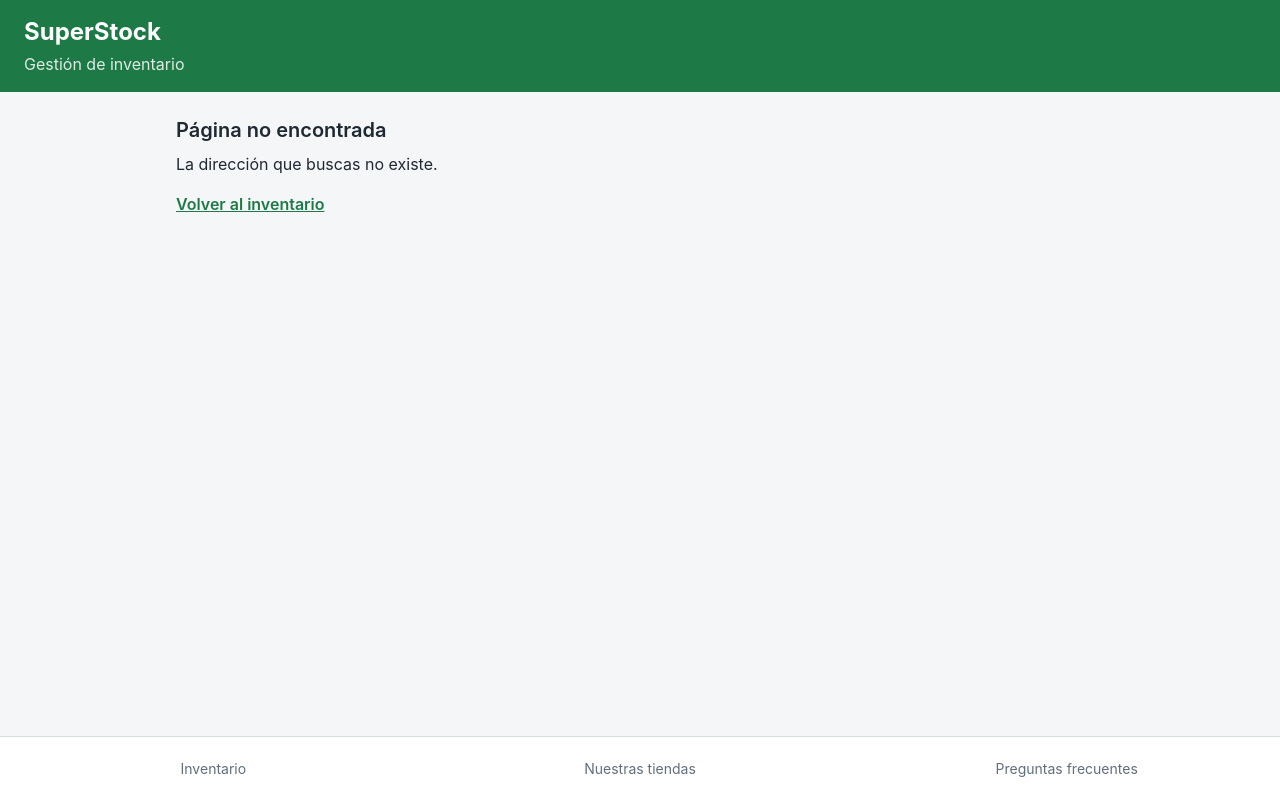
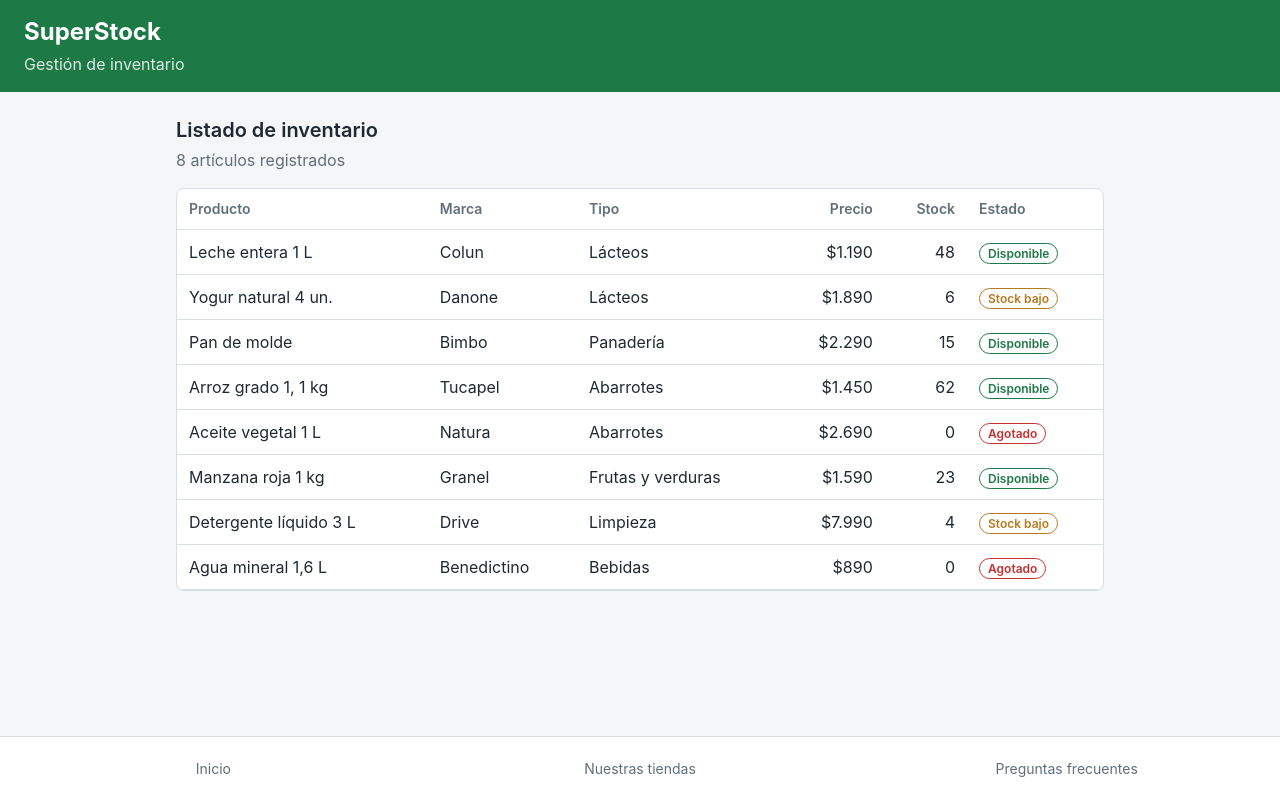
Before and after one commit to dcruz-00/supermercado-diego-cruz-PFY2202, a React (Vite) app: page /inventario in a window 1280 px wide. Built offline with nearby package versions, Linux system fonts and the light colour scheme.

Commit message:
agregar página con el listado del inventario en una tabla

```diff
--- a/src/App.jsx
+++ b/src/App.jsx
@@ -1,6 +1,7 @@
 import { Routes, Route } from 'react-router-dom'
 import MenuInferior from './components/MenuInferior.jsx'
 import Inicio from './pages/Inicio.jsx'
+import ListadoInventario from './pages/ListadoInventario.jsx'
 import NuestrasTiendas from './pages/NuestrasTiendas.jsx'
 import PreguntasFrecuentes from './pages/PreguntasFrecuentes.jsx'
 import NoEncontrado from './pages/NoEncontrado.jsx'
@@ -17,6 +18,7 @@ function App() {
       <main className="mx-auto max-w-240 px-4 pt-6 pb-22">
         <Routes>
           <Route path="/" element={<Inicio />} />
+          <Route path="/inventario" element={<ListadoInventario />} />
           <Route path="/tiendas" element={<NuestrasTiendas />} />
           <Route path="/preguntas-frecuentes" element={<PreguntasFrecuentes />} />
           <Route path="*" element={<NoEncontrado />} />
--- a/src/components/MenuInferior.jsx
+++ b/src/components/MenuInferior.jsx
@@ -13,7 +13,7 @@ function MenuInferior() {
       className="fixed inset-x-0 bottom-0 flex h-16 border-t border-borde bg-superficie"
       aria-label="Navegación principal"
     >
-      <NavLink to="/" end className={clasesEnlace}>Inventario</NavLink>
+      <NavLink to="/" end className={clasesEnlace}>Inicio</NavLink>
       <NavLink to="/tiendas" className={clasesEnlace}>Nuestras tiendas</NavLink>
       <NavLink to="/preguntas-frecuentes" className={clasesEnlace}>Preguntas frecuentes</NavLink>
     </nav>
--- a/src/pages/Inicio.jsx
+++ b/src/pages/Inicio.jsx
@@ -1,5 +1,5 @@
+import { Link } from 'react-router-dom'
 import { useInventario } from '../context/useInventario.js'
-import FilaProducto from '../components/FilaProducto.jsx'
 import { STOCK_MINIMO } from '../utils/inventario.js'
 import TarjetaResumen from '../components/TarjetaResumen.jsx'
 
@@ -10,7 +10,7 @@ function Inicio() {
 
   return (
     <section>
-      <h2 className="mb-4 text-xl font-semibold">Inventario</h2>
+      <h2 className="mb-4 text-xl font-semibold">Resumen del inventario</h2>
 
       <div className="mb-6 grid grid-cols-[repeat(auto-fit,minmax(150px,1fr))] gap-3">
         <TarjetaResumen titulo="Productos" valor={productos.length} />
@@ -18,25 +18,9 @@ function Inicio() {
         <TarjetaResumen titulo="Agotados" valor={agotados} variante="agotado" />
       </div>
 
-      <div className="overflow-x-auto rounded-lg border border-borde bg-superficie">
-        <table className="w-full">
-          <thead>
-            <tr className="text-sm text-texto-suave *:border-b *:border-borde *:px-3 *:py-2.5 *:font-semibold">
-              <th className="text-left">Producto</th>
-              <th className="text-left">Marca</th>
-              <th className="text-left">Tipo</th>
-              <th className="text-right">Precio</th>
-              <th className="text-right">Stock</th>
-              <th className="text-left">Estado</th>
-            </tr>
-          </thead>
-          <tbody>
-            {productos.map((producto) => (
-              <FilaProducto key={producto.id} producto={producto} />
-            ))}
-          </tbody>
-        </table>
-      </div>
+      <Link to="/inventario" className="font-semibold text-primario underline">
+        Ver listado completo
+      </Link>
     </section>
   )
 }
--- /dev/null
+++ b/src/pages/ListadoInventario.jsx
@@ -0,0 +1,35 @@
+import FilaProducto from '../components/FilaProducto.jsx'
+import { useInventario } from '../context/useInventario.js'
+
+function ListadoInventario() {
+  const { productos } = useInventario()
+
+  return (
+    <section>
+      <h2 className="mb-1 text-xl font-semibold">Listado de inventario</h2>
+      <p className="mb-4 text-texto-suave">{productos.length} artículos registrados</p>
+
+      <div className="overflow-x-auto rounded-lg border border-borde bg-superficie">
+        <table className="w-full">
+          <thead>
+            <tr className="text-sm text-texto-suave *:border-b *:border-borde *:px-3 *:py-2.5 *:font-semibold">
+              <th className="text-left">Producto</th>
+              <th className="text-left">Marca</th>
+              <th className="text-left">Tipo</th>
+              <th className="text-right">Precio</th>
+              <th className="text-right">Stock</th>
+              <th className="text-left">Estado</th>
+            </tr>
+          </thead>
+          <tbody>
+            {productos.map((producto) => (
+              <FilaProducto key={producto.id} producto={producto} />
+            ))}
+          </tbody>
+        </table>
+      </div>
+    </section>
+  )
+}
+
+export default ListadoInventario
```
